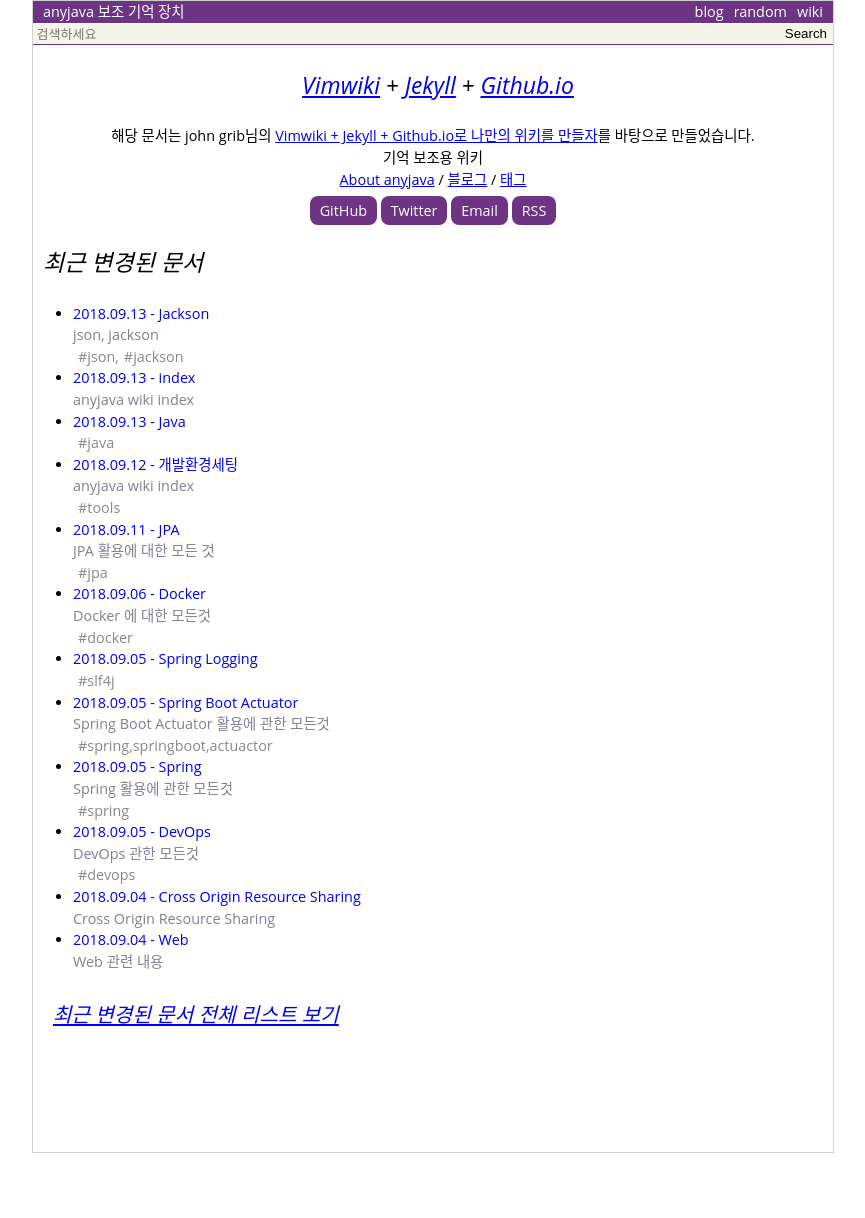
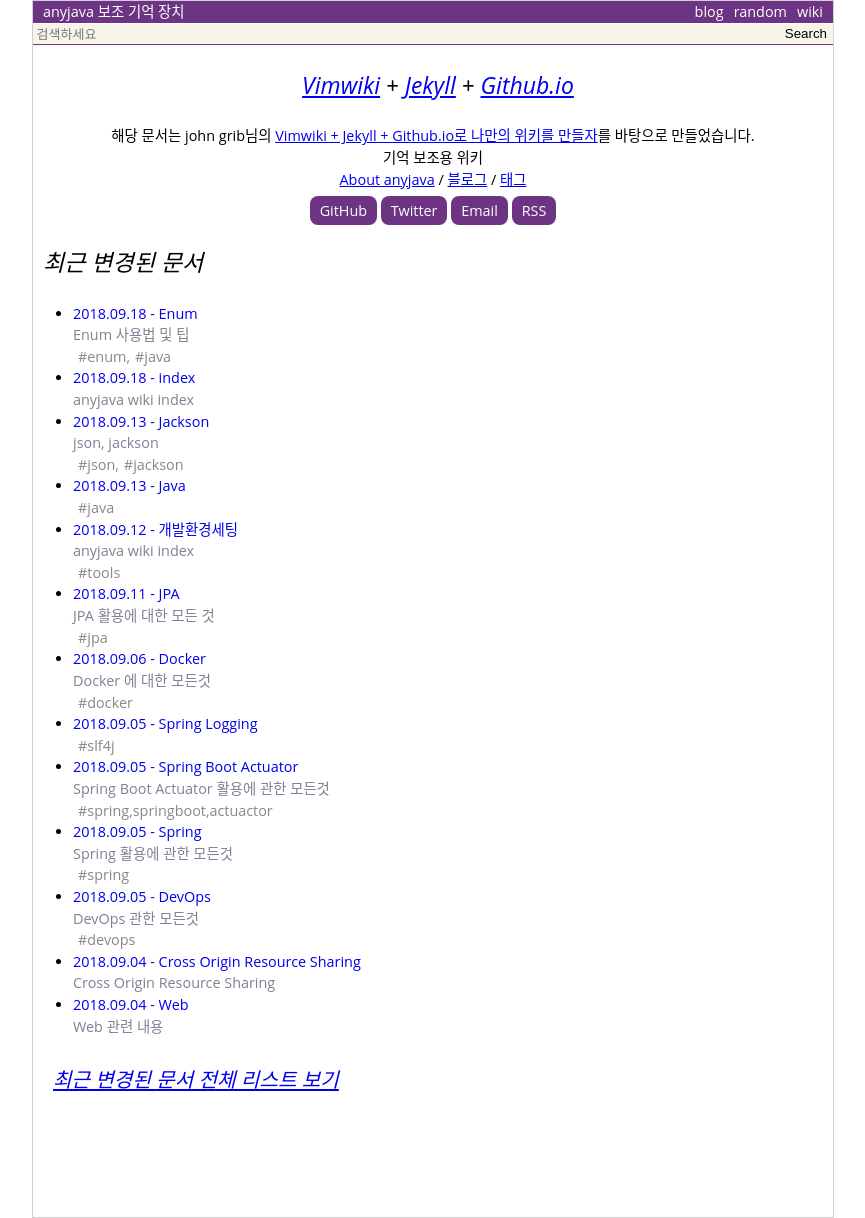
Before and after one commit to anyjava/anyjava.github.io, a Jekyll site: the page built from index.html, in a window 1280 px wide. Shown: the whole page, without its empty margins (207-1072 px from the left). Built offline with Jekyll 4.4.1, drawn with Linux system fonts in a browser that asks for light colours; before the commit the page ends 1153 px from its top, so only the background shows below that.

Commit message:
add enum

````diff
--- a/_data/pageMap.yml
+++ b/_data/pageMap.yml
@@ -22,13 +22,21 @@
     url: /wiki/Docker
     updated: '2018-09-06 02:09:35 +0900'
     children: []
+Enum:
+    type: wiki
+    title: Enum
+    summary: 'Enum 사용법 및 팁'
+    parent: Java
+    url: /wiki/Enum
+    updated: '2018-09-18 01:47:53 +0900'
+    children: []
 index:
     type: wiki
     title: index
     summary: 'anyjava wiki index'
     parent: null
     url: /wiki/index
-    updated: '2018-09-13 08:37:20 +0900'
+    updated: '2018-09-18 01:38:37 +0900'
     children: []
 Jackson:
     type: wiki
@@ -45,7 +53,7 @@
     parent: index
     url: /wiki/Java
     updated: '2018-09-13 08:36:04 +0900'
-    children: [Jackson]
+    children: [Enum, Jackson]
 JPA:
     type: wiki
     title: JPA
--- a/_data/tagList.yml
+++ b/_data/tagList.yml
@@ -1,5 +1,6 @@
 - devops
 - docker
+- 'enum,'
 - jackson
 - java
 - jpa
--- a/_data/tagMap.yml
+++ b/_data/tagMap.yml
@@ -2,12 +2,15 @@
     - {fileName: DevOps}
 docker:
     - {fileName: Docker}
+'enum,':
+    - {fileName: Enum}
+java:
+    - {fileName: Enum}
+    - {fileName: Java}
 'json,':
     - {fileName: Jackson}
 jackson:
     - {fileName: Jackson}
-java:
-    - {fileName: Java}
 jpa:
     - {fileName: JPA}
 linux:
--- /dev/null
+++ b/_wiki/Enum.md
@@ -0,0 +1,57 @@
+---
+layout  : wiki
+title   : Enum
+summary : Enum 사용법 및 팁
+date    : 2018-09-18 01:38:37 +0900
+updated : 2018-09-18 01:50:39 +0900
+tags    : enum, java
+toc     : true
+public  : true
+parent  : Java
+latex   : false
+---
+* TOC
+{:toc}
+
+# Enum
+
+## Enum 의 static field 만들기
+
+* 가끔 enum 중에 특정 EnumSet 을 가져와야 할 필요가 있다. 예를 들어서 주문취소 가능한 상태를 리턴한다고 가정하고 아래 코드를 보자
+	* final 은 Immutable Set 이여야 함.
+	* static block 에서 초기화를 해주자.
+
+```java
+pulbic enum OrderStatus {
+	PAID("결제완료",  true),
+	COMFIRM("주문확인", true),
+	DELIVERY("배송중", false),
+	DONE("배송완료", false);
+
+	private String desc;
+	private boolean ableToCancel;
+
+	public static final Set<OrderStatus> ABLE_TO_CANCEL_STATUSES;
+
+	static {
+		Set<OrderStatus> statuses = EnumSet.nonOf(OrderStatus.class);
+		for (OrderStatus status : OrderStatus.values()) {
+			if (status.ableToCancel) {
+				statuses.add(status);
+			}
+		}
+
+		ABLE_TO_CANCEL_STATUSES = Collections.UnmodifiableSet(statuses);
+	}
+
+	public OrderStatus(String desc, boolean ableToCancel) {
+		this.desc = desc;
+		this.ableToCancel = ableToCancel;
+	}
+}
+
+```
+
+## 참고 링크
+
+* [enum 활용사례 3가지 - jojoldu](https://jojoldu.tistory.com/137)
--- a/_wiki/index.md
+++ b/_wiki/index.md
@@ -3,7 +3,7 @@
 title   : index
 summary : anyjava wiki index
 date    : 2018-08-15 19:41:36 +0900
-updated : 2018-09-13 08:37:20 +0900
+updated : 2018-09-18 01:38:37 +0900
 tags    :
 toc     : true
 public  : true
@@ -16,6 +16,7 @@
 * [[개발환경세팅]]
 * [[Java]]
 	* [[Jackson]]
+	* [[Enum]]
 * [[Spring]]
 	* [[Spring_Boot_Actuator]]
 	* [[JPA]]
````
